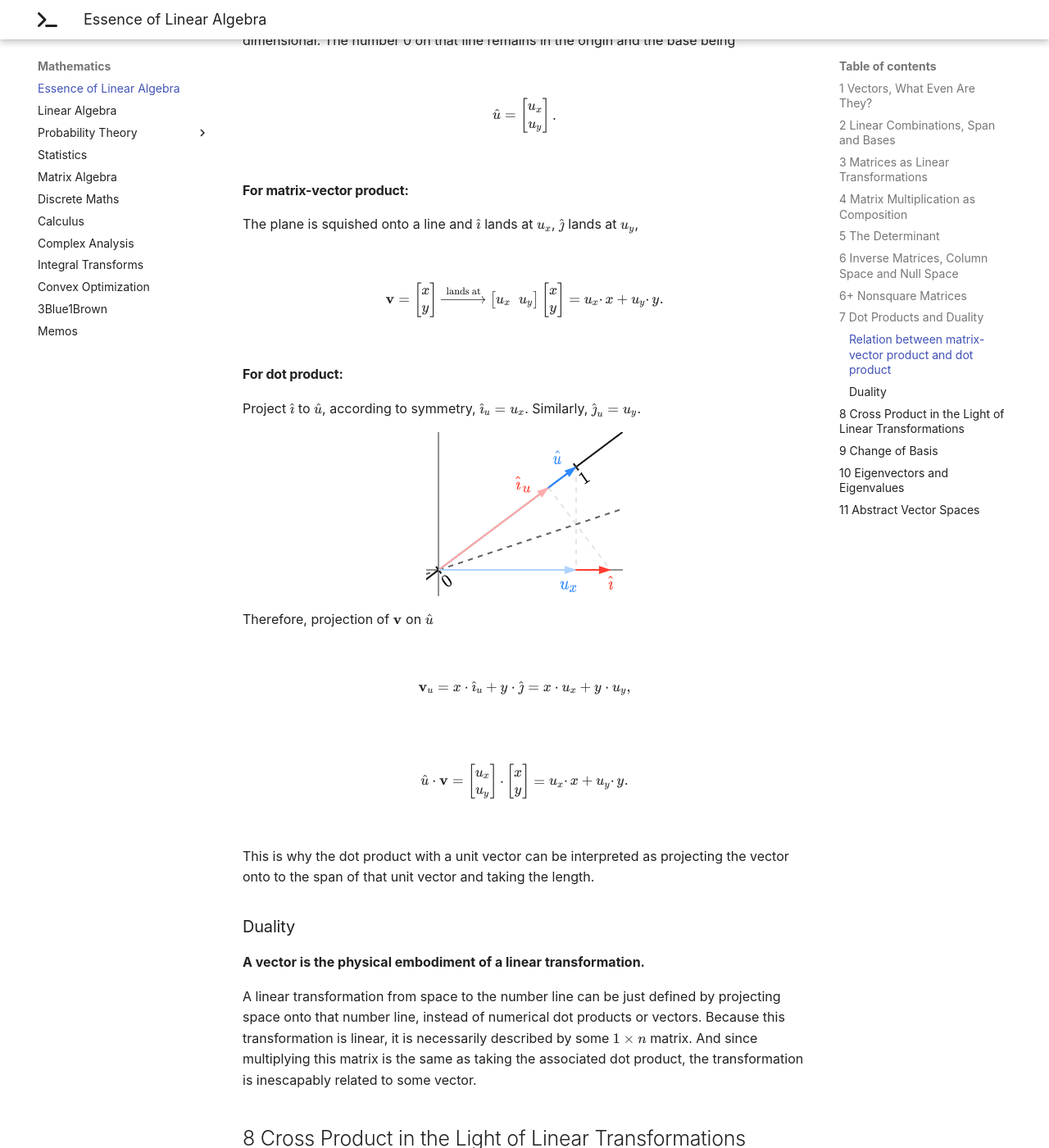
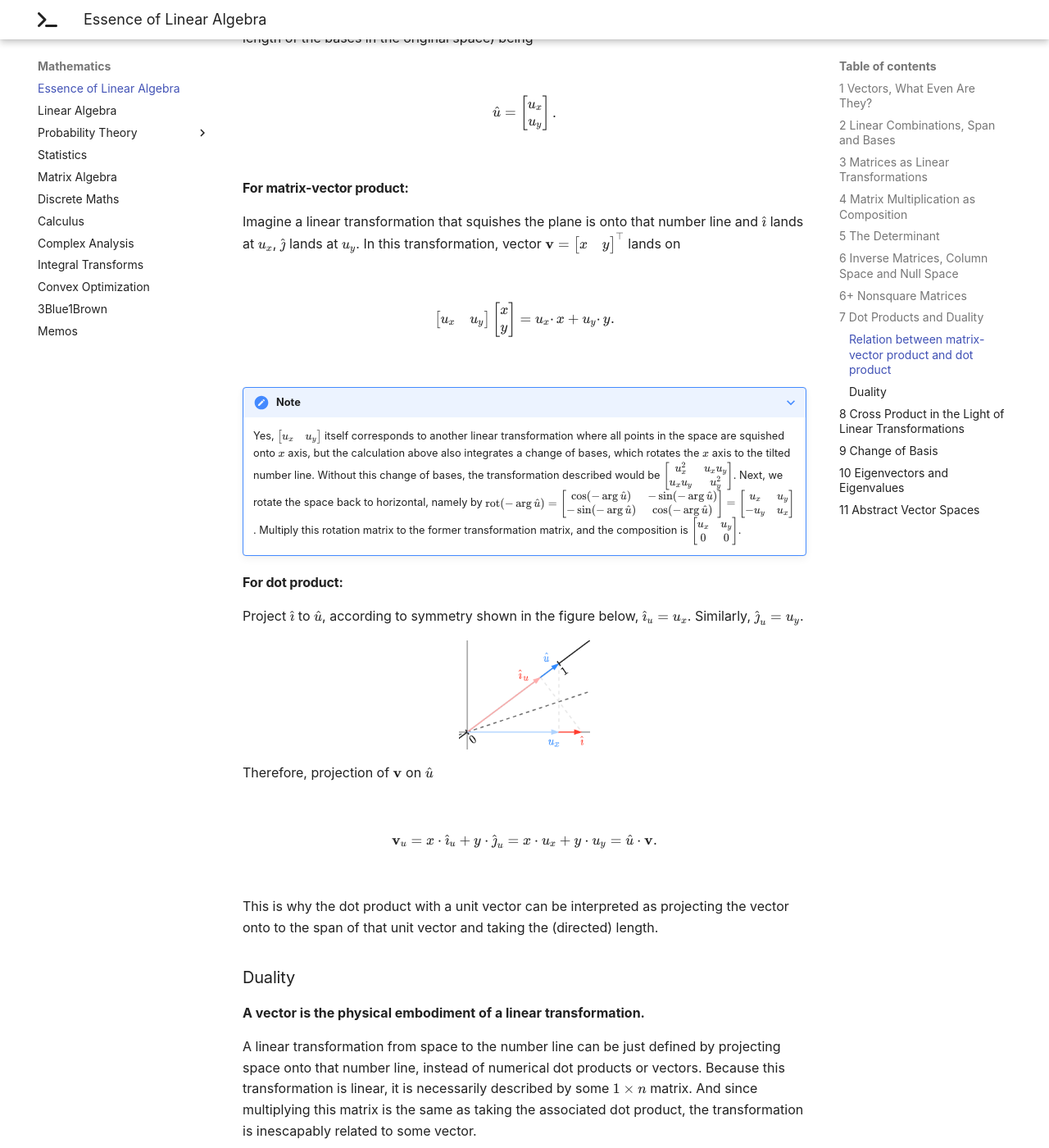
Before and after one commit to x4Cx58x54/writing, an MkDocs documentation site: the page built from docs/maths/linear-algebra/essence-of-linear-algebra.md, in a window 1280 px wide and 1400 px high, scrolled down 7221 px. Shown: the whole window at 82% size. Built offline with MkDocs 1.6.1 and Material for MkDocs 9.7.7, drawn with Linux system fonts in a browser that asks for light colours; nearby versions of some CDN libraries; some of the changed text lies outside the part shown.

Commit message:
fix typos

```diff
--- a/docs/maths/linear-algebra/essence-of-linear-algebra.md
+++ b/docs/maths/linear-algebra/essence-of-linear-algebra.md
@@ -149,15 +149,14 @@ b_{11}&b_{12} \\ b_{21}&b_{22}
 \end{bmatrix}
 \begin{bmatrix}
 a_{11} \\ a_{21}
-\end{bmatrix}\hat{\imath}\quad
+\end{bmatrix}\quad
 \begin{bmatrix}
 b_{11}&b_{12} \\ b_{21}&b_{22}
 \end{bmatrix}
 \begin{bmatrix}
 a_{12} \\ a_{22}
-\end{bmatrix}\hat{\jmath}
+\end{bmatrix}
 \right]
-\quad(\text{Where does }\hat{\imath}\text{ go?})
 \\&=
 \left[\;
 a_{11}\hspace{-7mu}
@@ -187,7 +186,7 @@ $$
 The determinant of a matrix represents in what scale the trasformation squeezes or streches the space.
 
 * In 2-D space, the unit square that sits on $\hat{\imath}$ and $\hat{\jmath}$ is transformed into a parallelogram, with its area equals to the determinant.
-* In 3-D space, the unit cube that sits on $\hat{\imath}$, $\hat{\jmath}$ and $\hat{k}$ transforms into a parallelepiped.
+* In 3-D space, the unit cube that sits on $\hat{\imath}$, $\hat{\jmath}$ and $\hat{k}$ transforms into a parallelepiped, with its volume equals to the determinant.
 
 For negative determinants, they are the result of inverting the orientation of space.
 
@@ -238,9 +237,9 @@ $$
 A\mathbf{x}=\mathbf{v}
 $$
 
-has its geometric interpretation that we are looking for a vector $\mathbf{x}$ which lands on $\mathbf{v}$ when applying the transformation on it.
+has its geometric interpretation that we are looking for a vector $\mathbf{x}$ which lands on $\mathbf{v}$ when applying the transformation $A$ on it.
 
-The solution for $\mathbf{x}$ depends on whether the transformation squishes space into a lower dimensional one, i.e., whether $\det(A)$ equals to 0 or not.
+The solution for $\mathbf{x}$ depends on whether the transformation $A$ squishes space into a lower dimensional one, i.e., whether $\det(A)$ equals to 0 or not.
 
 In the case where $\det(A)\neq 0$, there will always be one and only one solution and the finding process is actually playing the transformation in inverse. The inverse transformation corresponds to matrix $A^{-1}$ which satisfies that
 
@@ -270,9 +269,7 @@ The number of dimensions in the output of the transformation is called the **ran
 
 Set of all possible $A\mathbf{x}$ is called the **column space** of $A$, i.e. the span of columns.
 
-$$
-\text{output space = set of all possible }A\mathbf{x}\text{ = span of columns = column space}
-$$
+output space = set of all possible $A\mathbf{x}$ = span of columns = column space
 
 That is to say, rank is the number of dimensions in the column space. When the rank is as high as it can be, and equals the number of columns, we call the matrix **full rank**. Set of all vectors that land on the origin after transformation is called the **null space** or the **kernel** of the matrix.
 
@@ -318,8 +315,7 @@ a_1 \\ a_2 \\ \vdots \\ a_n
 \cdotp
 \begin{bmatrix}
 b_1 \\ b_2 \\ \vdots \\ b_n
-\end{bmatrix}
-=
+\end{bmatrix} =
 \big[
 a_1\hspace{10mu}a_2\hspace{8mu}\cdots\hspace{8mu}a_n
 \big]
@@ -332,7 +328,7 @@ Matrix $[a_1, a_2, \cdots , a_n]$ corresponds to a transformation from $n$-dimen
 
 ### Relation between matrix-vector product and dot product
 
-Suppose there is a tilted number line in a space, and for simplicity, the space is 2-dimensional. The number 0 on that line remains in the origin and the base being
+Suppose there is a tilted number line in a space, and for simplicity, the space is 2-dimensional. The number 0 on that line remains in the origin and the base (with the same length of the bases in the original space) being
 
 $$
 \hat{u}=
@@ -343,46 +339,32 @@ $$
 
 #### For matrix-vector product:
 
-The plane is squished onto a line and $\hat{\imath}$ lands at $u_x$, $\hat{\jmath}$ lands at $u_y$,
+Imagine a linear transformation that squishes the plane is onto that number line and $\hat{\imath}$ lands at $u_x$, $\hat{\jmath}$ lands at $u_y$. In this transformation, vector $\mathbf{v} = \big[x\quad  y\big]^\top$ lands on
 
 $$
-\mathbf{v}=
-\begin{bmatrix}
-x \\ y
-\end{bmatrix}
-\xrightarrow[\space]{\text{lands at}}
-\bigl[u_x\hspace{10mu} u_y\big]
+\big[u_x\quad u_y\big]
 \begin{bmatrix}
 x \\ y
 \end{bmatrix}
 =u_x \cdotp x+u_y \cdotp y.
 $$
 
+???+ Note
+    Yes, $\big[u_x\quad u_y\big]$ itself corresponds to another linear transformation where all points in the space are squished onto $x$ axis, but the calculation above also integrates a change of bases, which rotates the $x$ axis to the tilted number line. Without this change of bases, the transformation described would be $\begin{bmatrix}u_x^2 & u_x u_y \\ u_x u_y & u_y^2\end{bmatrix}$. Next, we rotate the space back to horizontal, namely by $\operatorname{rot}(-\arg \hat{u}) = \begin{bmatrix}\cos (-\arg\hat{u}) & - \sin (-\arg\hat{u}) \\ -\sin (-\arg\hat{u}) & \cos (-\arg\hat{u})\end{bmatrix} = \begin{bmatrix}u_x & u_y \\ -u_y & u_x\end{bmatrix}$. Multiply this rotation matrix to the former transformation matrix, and the composition is $\begin{bmatrix}u_x & u_y \\ 0 & 0\end{bmatrix}$.
+
 #### For dot product:
 
-Project $\hat{\imath}$ to $\hat{u}$, according to symmetry, $\hat{\imath}_u=u_x$. Similarly, $\hat{\jmath}_u=u_y$.
+Project $\hat{\imath}$ to $\hat{u}$, according to symmetry shown in the figure below, $\hat{\imath}_u=u_x$. Similarly, $\hat{\jmath}_u=u_y$.
 
-![](./img/01_eola_07_dot_1.png){: width=240px}
+![](./img/01_eola_07_dot_1.png){: width=160px}
 
 Therefore, projection of $\mathbf{v}$ on $\hat{u}$
 
 $$
-\mathbf{v}_u=x\cdot\hat{\imath}_u+y\cdot\hat{\jmath}=x \cdot u_x+y \cdot u_y,
+\mathbf{v}_u = x\cdot\hat{\imath}_u+y\cdot\hat{\jmath}_u=x \cdot u_x+y \cdot u_y = \hat{u}\cdot\mathbf{v}.
 $$
 
-$$
-\hat{u}\cdot\mathbf{v}=
-\begin{bmatrix}
-u_x \\ u_y
-\end{bmatrix}
-\cdotp
-\begin{bmatrix}
-x \\ y
-\end{bmatrix}
-=u_x \cdotp x+u_y \cdotp y.
-$$
-
-This is why the dot product with a unit vector can be interpreted as projecting the vector onto to the span of that unit vector and taking the length.
+This is why the dot product with a unit vector can be interpreted as projecting the vector onto to the span of that unit vector and taking the (directed) length.
 
 ### Duality
 
@@ -392,11 +374,7 @@ A linear transformation from space to the number line can be just defined by pro
 
 ## 8 Cross Product in the Light of Linear Transformations
 
-In 2-D space,
-
-$$
-\left\lvert \mathbf{v\times w}\right\rvert =\text{Area of parallelogram}.
-$$
+In 2-D space, $|\mathbf{v\times w}|$ equals to area of the parallelogram determined by these vectors.
 
 In the light of linear transformation, when $\hat{\imath}$ lands on $\mathbf{v}$ and $\hat{\jmath}$ lands on $\mathbf{w}$, area of the parallelogram equals to the determinant, therefore,
 
@@ -502,21 +480,13 @@ $$
 \begin{aligned}
 \mathbf{p}\cdot
 \begin{bmatrix}x \\ y \\ z\end{bmatrix}
-& = \left\Vert\mathbf{p}\right\Vert\cdot(\text{projection of }\begin{bmatrix}x\\y\\z\end{bmatrix} \text{on } \mathbf{p})\\
-& = \left\Vert\mathbf{p}\right\Vert\cdot
+& = \|\mathbf{p}\|\cdot(\text{projection of }\begin{bmatrix}x\\y\\z\end{bmatrix} \text{on } \mathbf{p})\\
+& = \|\mathbf{p}\|\cdot
 \left\Vert\begin{bmatrix}x \\ y \\ z\end{bmatrix}_{\mathbf{p}\perp(\mathbf{v,w})}\right\Vert.
 \end{aligned}
 $$
 
-Therefore
-
-$$
-\left\Vert\mathbf{p}\right\Vert=(\text{Area of parallelogram spanned on }\mathbf{v,w}),
-$$
-
-and $\mathbf{p}$ obeys the right-hand rule.
-
-And it becomes evident that
+Therefore $\|\mathbf{p}\|$ equals to area of parallelogram spanned on $\mathbf{v,w}$, and $\mathbf{p}$ obeys the right-hand rule. So it becomes evident that
 
 $$
 \mathbf{p}=\mathbf{v}\times\mathbf{w}.
@@ -587,7 +557,7 @@ $$
 \begin{aligned}
 \begin{bmatrix}u_1 & v_1 \\ u_2 & v_2 \end{bmatrix}\mathbf{w} &= \mathbf{w}'\\
 w_x \hat{u}+w_y \hat{v} &= w'_x \hat{u}+w'_y \hat{v}\\
-&\Rightarrow
+\Rightarrow
 \begin{cases}
 w_x=w'_x\\
 w_y=w'_y
@@ -595,31 +565,23 @@ w_y=w'_y
 \end{aligned}
 $$
 
-Therefore,
+That is, $\mathbf{w}$ in $S$ and $\mathbf{w}'$ in $S'$ has the same representation. And from the perspective of each coordinate system,
 
 $$
-\mathbf{w}=w'_x \hat{\imath}+w'_y \hat{\jmath}=
-\begin{bmatrix}w'_x \\ w'_y\end{bmatrix}
-\xrightarrow[A]{\text{lands on}}
-w'_x \hat{u}+w'_y \hat{v}=\mathbf{w}'.
+\begin{aligned}
+\mathbf{w'} &= w'_x \hat{u} + w'_y \hat{v} \qquad\left(= \begin{bmatrix}w'_x \\ w'_y\end{bmatrix}_{(S')}\right)\\
+&= w'_x \begin{bmatrix}u_1\\ u_2 \end{bmatrix} \hat{\imath} + w'_y \begin{bmatrix}u_1 \\ u_2 \end{bmatrix}\hat{\jmath}\\
+&= \begin{bmatrix}u_1 & v_1 \\ u_2 & v_2 \end{bmatrix} \begin{bmatrix}w'_x \\ w'_y\end{bmatrix}_{(S)}.
+\end{aligned}
 $$
 
 So a translation from $S'$ to $S$ is obtained:
 
 $$
-S': \; \mathbf{w}'=\begin{bmatrix}w'_x \\ w'_y\end{bmatrix}
-=w'_x \hat{u}+w'_y \hat{v}\\
+\mathbf{w}'_{(S)} = \begin{bmatrix}u_1 & v_1 \\ u_2 & v_2 \end{bmatrix} \mathbf{w}'_{(S')}.
 $$
 
-$$
-\Downarrow
-$$
-
-$$
-S: \; \mathbf{w}'=
-\begin{bmatrix}u_1 & v_1 \\ u_2 & v_2 \end{bmatrix}
-\begin{bmatrix}w'_x \\ w'_y\end{bmatrix}.
-$$
+In the simplest case, $\hat{u} = \begin{bmatrix}u_1\\ u_2\end{bmatrix}_{(S)} = \begin{bmatrix}1\\ 0\end{bmatrix}_{(S')}$.
 
 这样，我们能将两个坐标系之间的关系记为
 
@@ -672,7 +601,7 @@ Suppose a linear transformation $M$ in coordinate system $S$ is applied to some
 To sum up,
 
 $$
-M\ \text{ in } S \Longleftrightarrow A^{-1}MA\ \text{ in }S'.
+M_{(S)} = A^{-1}MA_{(S')}.
 $$
 
 ## 10 Eigenvectors and Eigenvalues
```
Also changed, not shown: other parts of docs/maths/linear-algebra/essence-of-linear-algebra.md (+6 -39 lines), docs/maths/matrix-algebra/matrix-algebra.md (+1 -1 lines).
